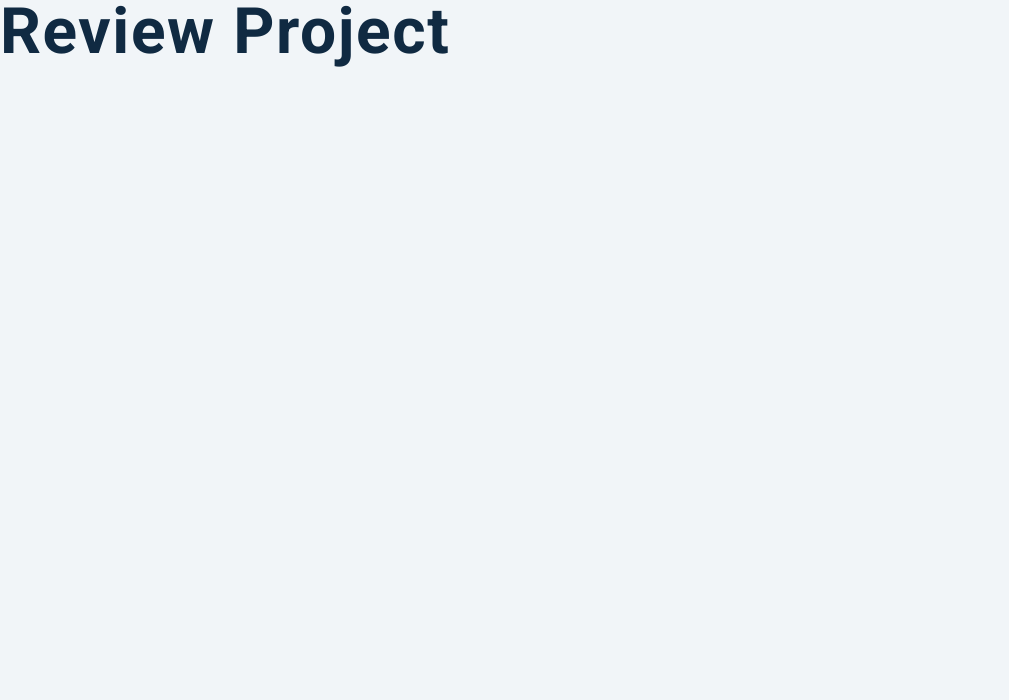
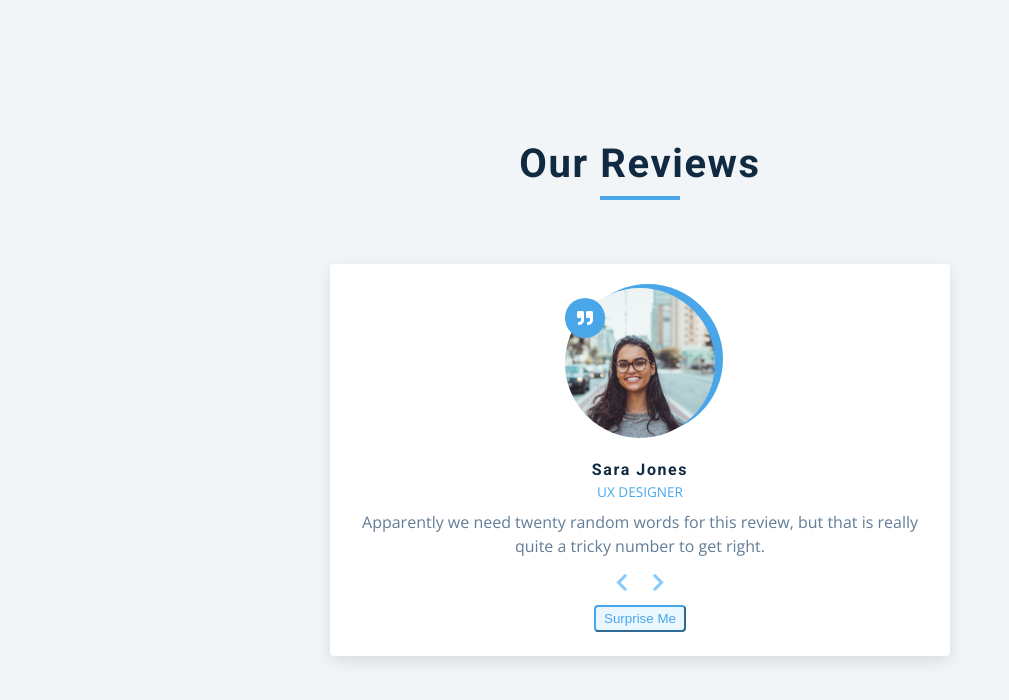
Before and after one commit to lilblupig/js-01-color-flipper, a plain HTML site: page 03-reviews/index.html in a window 1280 px wide. Shown: the whole page, without its empty margins (0-1009 px from the left). Drawn offline with nearby package versions, Linux system fonts and the light colour scheme.

Commit message:
Enter HTML for reviews.

```diff
--- a/03-reviews/index.html
+++ b/03-reviews/index.html
@@ -14,7 +14,34 @@
     <link rel="stylesheet" href="styles.css" />
   </head>
   <body>
-    <h1>review project</h1>
+    <main>
+      <section class="container">
+        <!-- title -->
+        <div class="title">
+          <h2>our reviews</h2>
+          <div class="underline"></div>
+        </div>
+        <!-- review -->
+        <article class="review">
+          <div class="img-container">
+            <img src="./person-1.jpeg" id="person-img" alt="" />
+          </div>
+          <h4 id="author">sara jones</h4>
+          <p id="job">ux designer</p>
+          <p id="info">Apparently we need twenty random words for this review, but that is really quite a tricky number to get right.
+          <!-- buttons -->
+          <div class="button-container">
+            <button class="prev-btn">
+              <i class="fas fa-chevron-left"></i>
+            </button>
+            <button class="next-btn">
+              <i class="fas fa-chevron-right"></i>
+            </button>
+          </div>
+          <!-- random button -->
+          <button class="random-btn">surprise me</button>
+        </article>
+      </section>
     <!-- javascript -->
     <script src="app.js"></script>
   </body>
```
